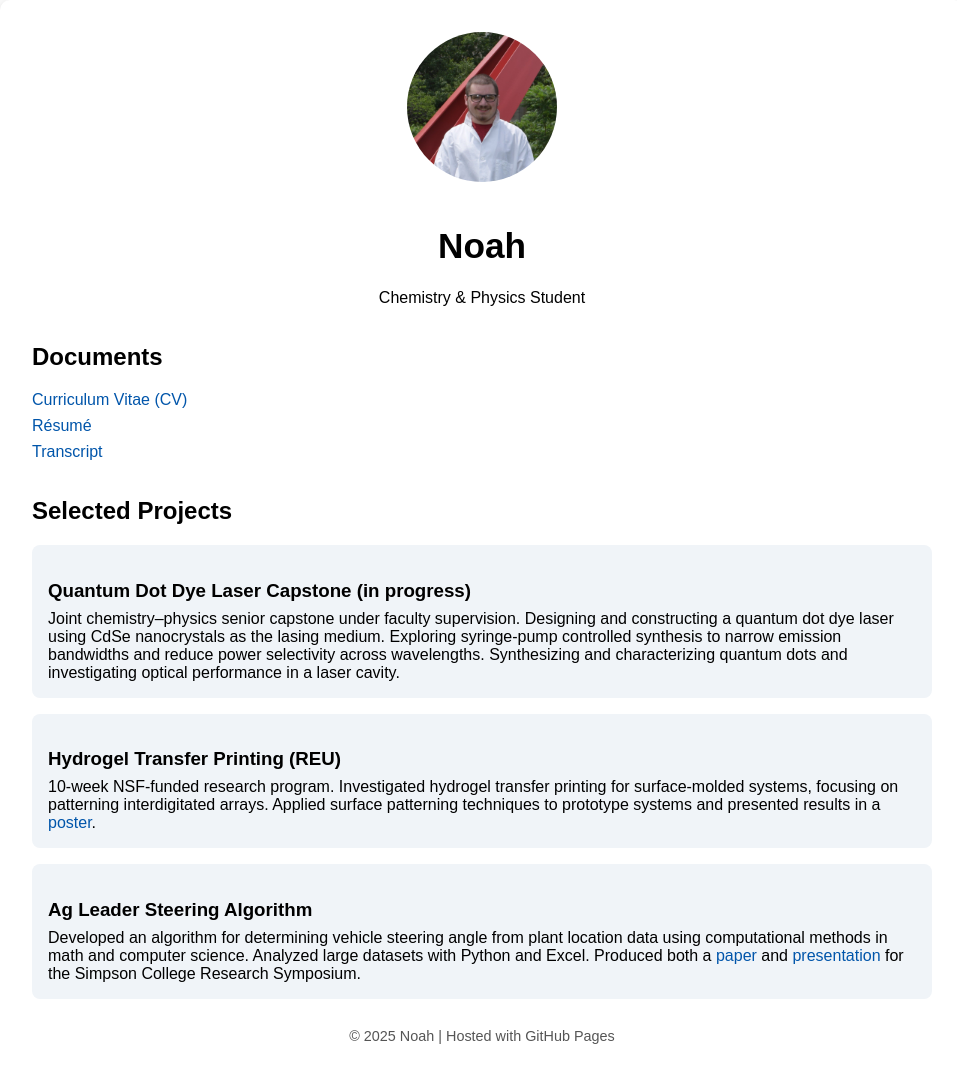
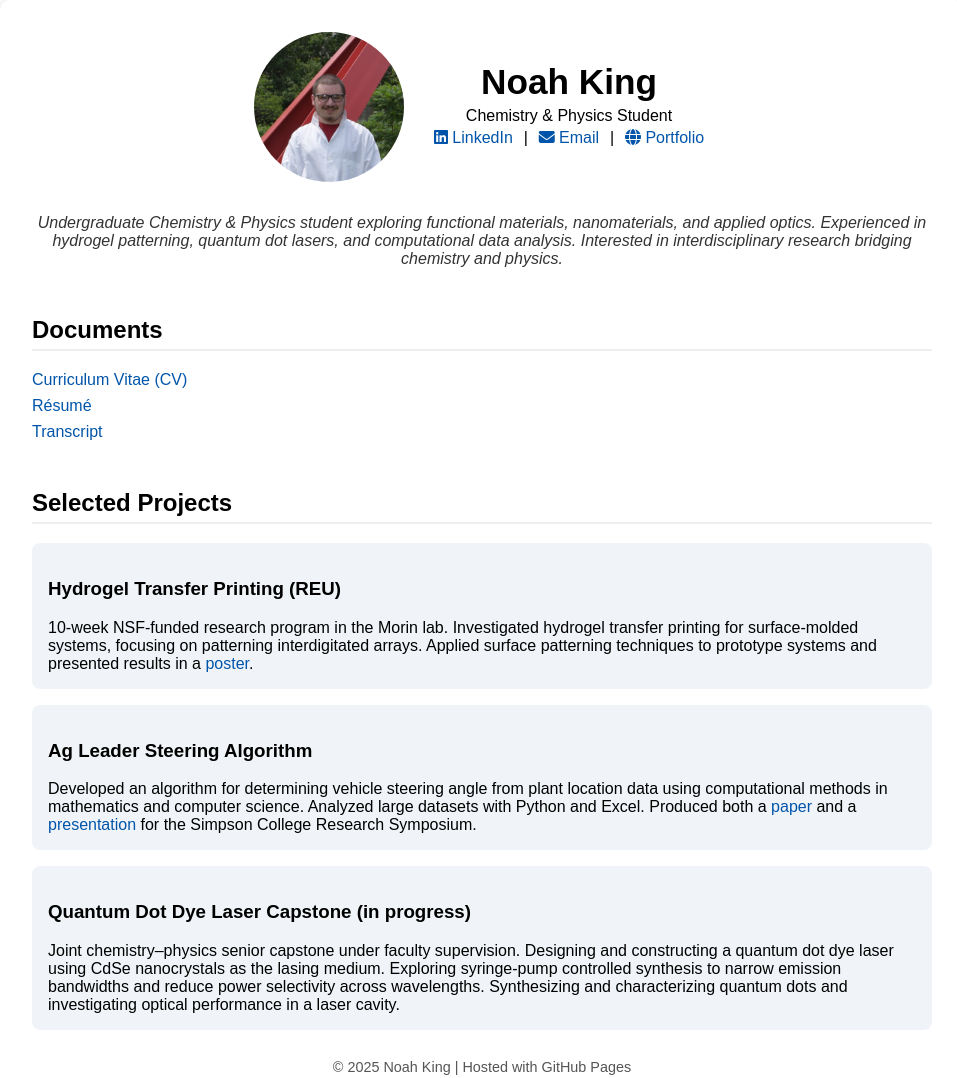
Before and after one commit to starwarsman981/starwarsman981.github.io, a plain HTML site: page index.html in a window 1280 px wide. Shown: the top 1078 px of the page, without its empty margins (158-1115 px from the left). Drawn offline with Linux system fonts and the light colour scheme.

Commit message:
Add files via upload

```diff
--- a/index.html
+++ b/index.html
@@ -2,17 +2,33 @@
 <html lang="en">
 <head>
   <meta charset="UTF-8">
-  <title>Noah | Academic Portfolio</title>
+  <title>Noah King | Academic Portfolio</title>
   <link rel="stylesheet" href="style.css">
+  <script src="https://kit.fontawesome.com/a076d05399.js" crossorigin="anonymous"></script> <!-- For icons -->
 </head>
 <body>
   <div class="container">
-    <!-- Header -->
+
+    <!-- Header / Hero -->
     <header class="hero">
       <img src="headshot.jpg" alt="Noah Headshot" class="headshot">
-      <h1>Noah</h1>
-      <p>Chemistry & Physics Student</p>
+      <div class="hero-text">
+        <h1>Noah King</h1>
+        <p>Chemistry & Physics Student</p>
+        <p class="contact">
+          <a href="https://www.linkedin.com/in/noah-king-a12987248/" target="_blank"><i class="fab fa-linkedin"></i> LinkedIn</a> |
+          <a href="mailto:noahwking.sci@gmail.com"><i class="fas fa-envelope"></i> Email</a> |
+          <a href="https://starwarsman981.github.io" target="_blank"><i class="fas fa-globe"></i> Portfolio</a>
+        </p>
+      </div>
     </header>
+
+    <!-- Research Statement -->
+    <section class="research-statement">
+      <p>
+        Undergraduate Chemistry & Physics student exploring functional materials, nanomaterials, and applied optics. Experienced in hydrogel patterning, quantum dot lasers, and computational data analysis. Interested in interdisciplinary research bridging chemistry and physics.
+      </p>
+    </section>
 
     <!-- Documents -->
     <section>
@@ -28,7 +44,26 @@
     <section>
       <h2>Selected Projects</h2>
 
-      <!-- Capstone -->
+      <!-- Hydrogel REU -->
+      <div class="project-card">
+        <h3>Hydrogel Transfer Printing (REU)</h3>
+        <p>
+          10-week NSF-funded research program in the Morin lab. Investigated hydrogel transfer printing for surface-molded systems, focusing on patterning interdigitated arrays. Applied surface patterning techniques to prototype systems and presented results in a
+          <a href="MorinPoster.jpg" target="_blank">poster</a>.
+        </p>
+      </div>
+
+      <!-- Ag Leader Project -->
+      <div class="project-card">
+        <h3>Ag Leader Steering Algorithm</h3>
+        <p>
+          Developed an algorithm for determining vehicle steering angle from plant location data using computational methods in mathematics and computer science. Analyzed large datasets with Python and Excel. Produced both a
+          <a href="PaperAg.pdf" target="_blank">paper</a> and a
+          <a href="PresentationAg.pdf" target="_blank">presentation</a> for the Simpson College Research Symposium.
+        </p>
+      </div>
+
+      <!-- Quantum Dot Dye Laser Capstone -->
       <div class="project-card">
         <h3>Quantum Dot Dye Laser Capstone (in progress)</h3>
         <p>
@@ -36,26 +71,10 @@
         </p>
       </div>
 
-      <!-- REU project -->
-      <div class="project-card">
-        <h3>Hydrogel Transfer Printing (REU)</h3>
-        <p>
-          10-week NSF-funded research program. Investigated hydrogel transfer printing for surface-molded systems, focusing on patterning interdigitated arrays. Applied surface patterning techniques to prototype systems and presented results in a <a href="project2.pdf" target="_blank">poster</a>.
-        </p>
-      </div>
-
-      <!-- Simpson College Ag Leader Project -->
-      <div class="project-card">
-        <h3>Ag Leader Steering Algorithm</h3>
-        <p>
-          Developed an algorithm for determining vehicle steering angle from plant location data using computational methods in math and computer science. Analyzed large datasets with Python and Excel. Produced both a <a href="project1.pdf" target="_blank">paper</a> and <a href="project1.pdf" target="_blank">presentation</a> for the Simpson College Research Symposium.
-        </p>
-      </div>
-
     </section>
 
     <footer>
-      <p>© 2025 Noah | Hosted with GitHub Pages</p>
+      <p>© 2025 Noah King | Hosted with GitHub Pages</p>
     </footer>
   </div>
 </body>
--- a/style.css
+++ b/style.css
@@ -1,3 +1,4 @@
+/* General body and container */
 body {
   font-family: Arial, sans-serif;
   background: #f9f9f9;
@@ -14,8 +15,13 @@ body {
   box-shadow: 0 2px 6px rgba(0,0,0,0.1);
 }
 
+/* Hero / Header */
 .hero {
-  text-align: center;
+  display: flex;
+  align-items: center;
+  justify-content: center;
+  gap: 1.5em;
+  flex-wrap: wrap;
   margin-bottom: 2em;
 }
 
@@ -24,13 +30,66 @@ body {
   height: 150px;
   object-fit: cover;
   border-radius: 50%;
-  margin-bottom: 1em;
 }
 
-h1 { font-size: 2.2em; }
-h2 { margin-top: 1.5em; font-size: 1.5em; }
-h3 { margin-bottom: 0.3em; }
+.hero-text {
+  text-align: center;
+}
 
+.hero-text h1 {
+  margin: 0;
+  font-size: 2.2em;
+}
+
+.hero-text p {
+  margin: 0.3em 0;
+}
+
+.contact a {
+  color: #0055aa;
+  text-decoration: none;
+  margin: 0 0.4em;
+}
+
+.contact a:hover {
+  text-decoration: underline;
+}
+
+/* Research Statement */
+.research-statement {
+  text-align: center;
+  margin-bottom: 2em;
+  font-style: italic;
+  color: #333;
+}
+
+/* Sections */
+h2 {
+  margin-top: 2em;
+  font-size: 1.5em;
+  border-bottom: 2px solid #eee;
+  padding-bottom: 0.2em;
+}
+
+ul {
+  list-style: none;
+  padding-left: 0;
+}
+
+li {
+  margin: 0.5em 0;
+}
+
+a {
+  color: #0055aa;
+  text-decoration: none;
+}
+
+a:hover {
+  text-decoration: underline;
+}
+
+/* Project Cards */
 .project-card {
   background: #f0f4f8;
   padding: 1em;
@@ -42,23 +101,17 @@ h3 { margin-bottom: 0.3em; }
   margin: 0.5em 0 0;
 }
 
-ul {
-  list-style: none;
-  padding-left: 0;
-}
-
-li { margin: 0.5em 0; }
-
-a {
-  color: #0055aa;
-  text-decoration: none;
-}
-
-a:hover { text-decoration: underline; }
-
+/* Footer */
 footer {
   margin-top: 2em;
   font-size: 0.9em;
   color: #555;
   text-align: center;
 }
+
+/* Responsive tweaks */
+@media (max-width: 600px) {
+  .hero {
+    flex-direction: column;
+  }
+}
```
